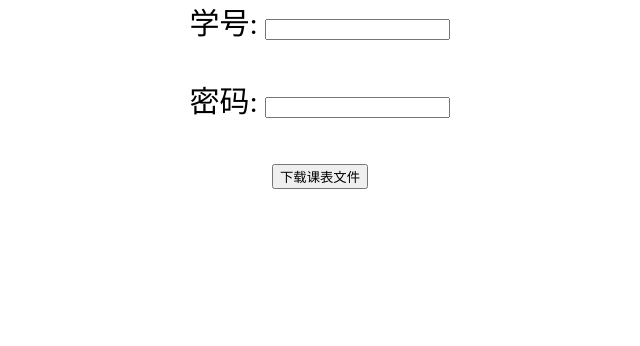
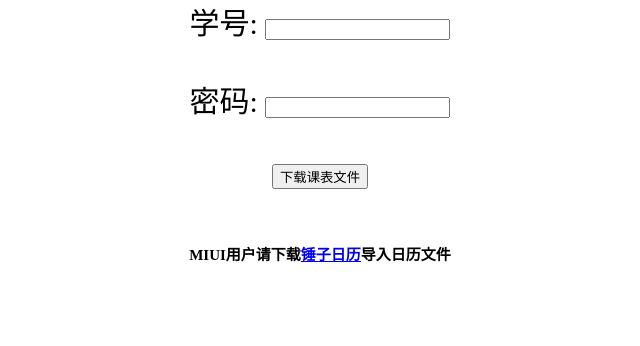
Before and after one commit to huhaorui/ZJUT_Class2ICS_Web, a Django app: page /index/ in a window 1280 px wide. Shown: the part 224-570 px from the top of the page, without its empty margins (320-960 px from the left). Run offline with Django 3.2, Linux system fonts and the light colour scheme.

Commit message:
为MIUI系统提供导入ics的方法

```diff
--- a/templates/index.html
+++ b/templates/index.html
@@ -25,5 +25,7 @@
     <br><br>
     <input type="submit" onClick="disable()" id="button" value="下载课表文件"/>
 </form>
+<br>
+<h4 style="font-size:15px;text-align: center">MIUI用户请下载<a href="https://pan.zjut.edu.cn/share/d28ba2afc15b6c5283507c7291">锤子日历</a>导入日历文件</h4>
 </body>
 </html>
```
